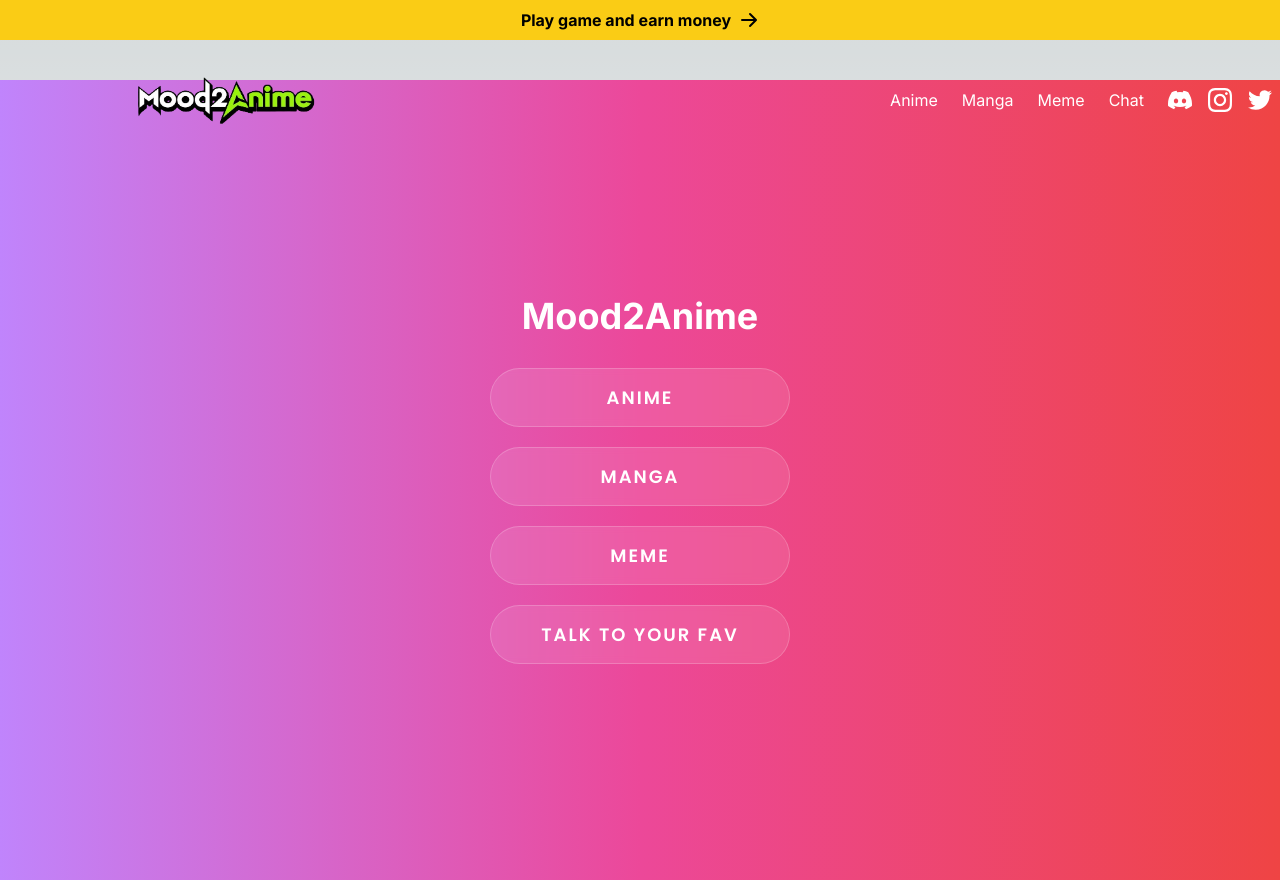
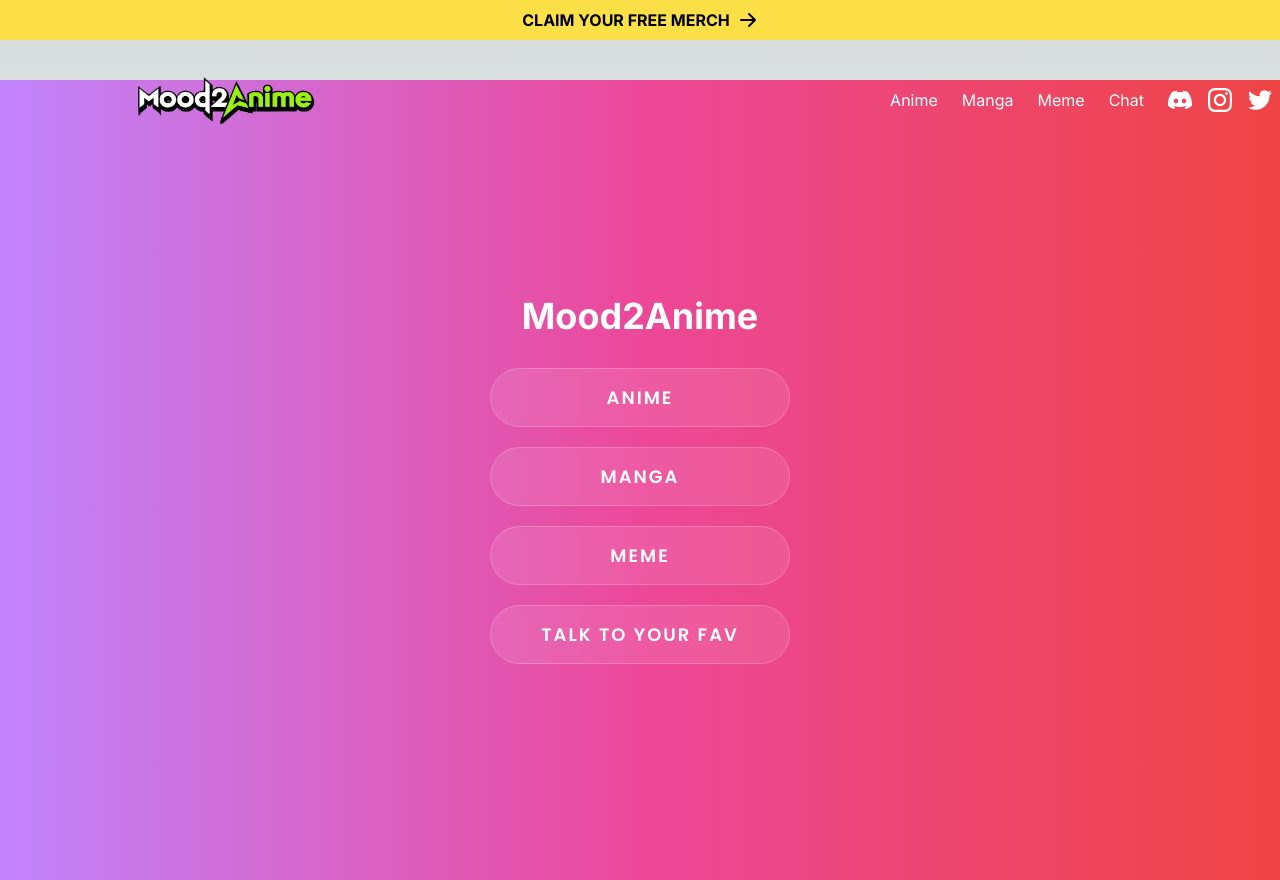
Before and after one commit to Flamki/mood2anime-last, a Next.js app: page / in a window 1280 px wide. Built offline with nearby package versions, Linux system fonts and the light colour scheme.

Commit message:
fixes and added top banner

```diff
--- a/components/TopBanner.tsx
+++ b/components/TopBanner.tsx
@@ -5,13 +5,13 @@ const TopBanner = () => {
   return (
     <div className="relative z-50">
       <Link
-        href="stake.com/?c=DwfSNO7Z"
+        href="https://stake.com/?c=DwfSNO7Z"
         target="_blank"
         rel="noopener noreferrer"
         className="block bg-yellow-400 text-black py-2 text-center font-bold hover:bg-yellow-300 transition-colors duration-300"
       >
         <div className="flex items-center justify-center">
-          <span>Play game and earn money </span>
+          <span>CLAIM YOUR FREE MERCH</span>
           <svg
             xmlns="http://www.w3.org/2000/svg"
             className="h-5 w-5 ml-2"
```
